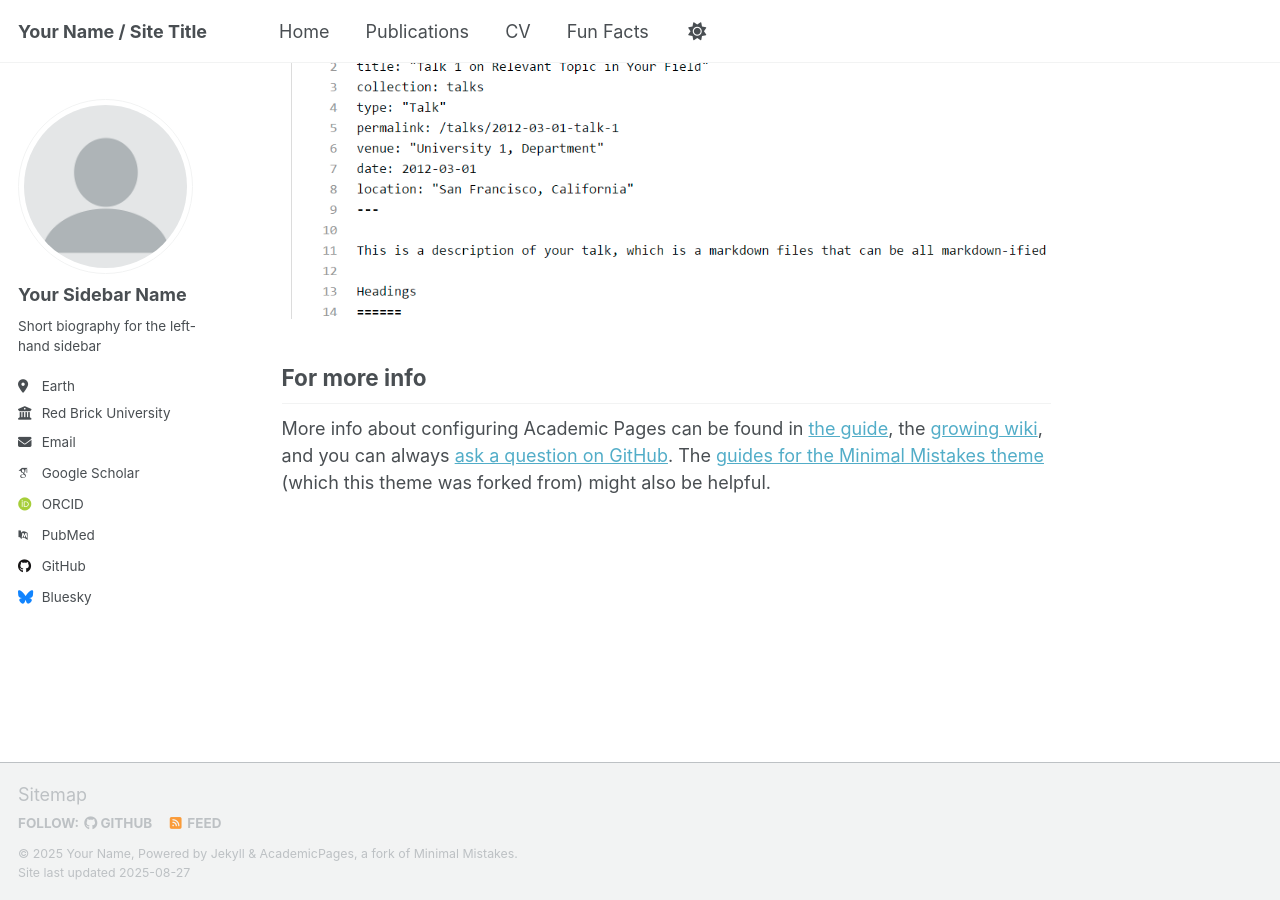
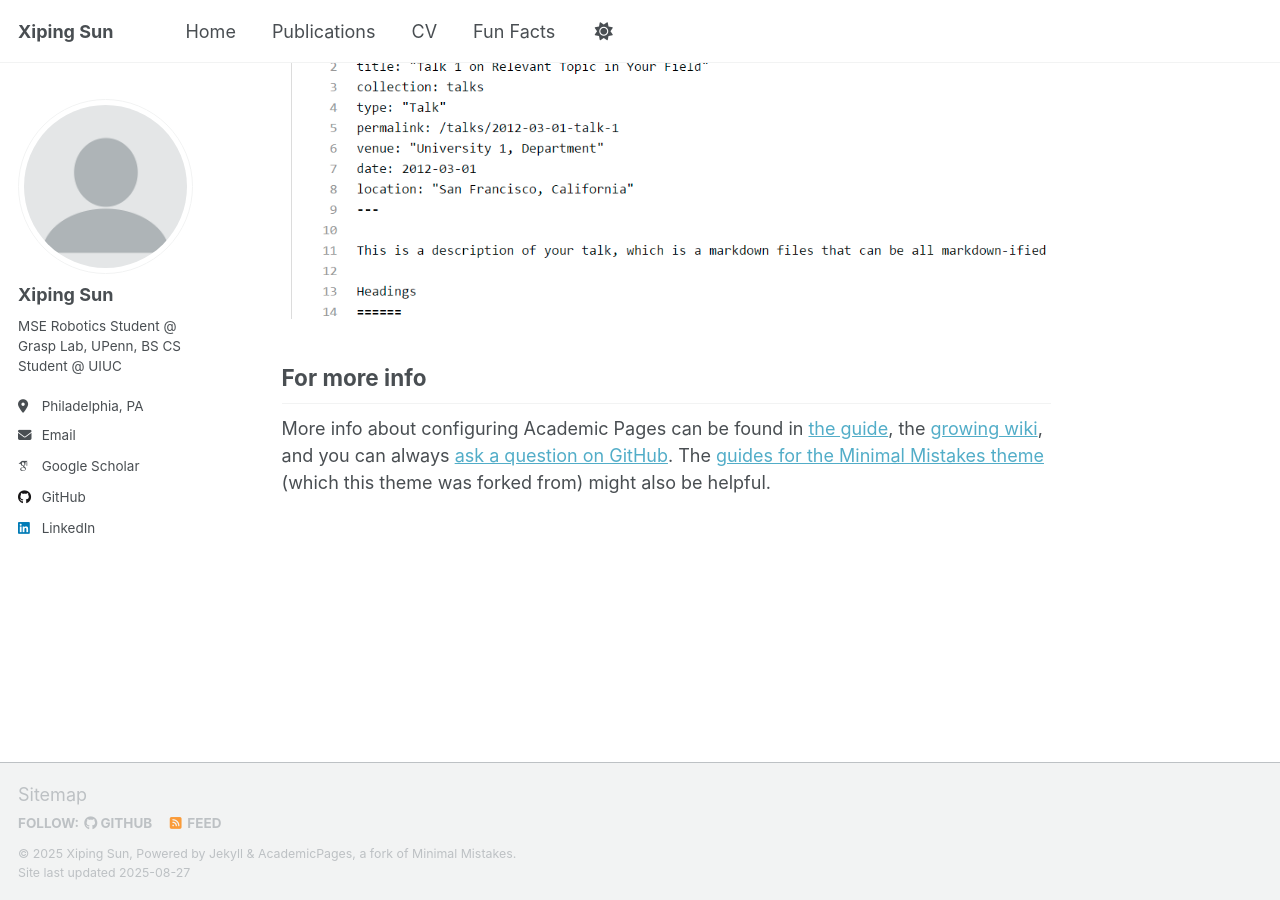
Before and after one commit to XipingSun/XipingSun.github.io, a Jekyll site: the page built from _pages/about.md, in a window 1280 px wide and 900 px high, scrolled down 2880 px. Built offline with Jekyll 4.4.1, drawn with Linux system fonts in a browser that asks for light colours; some web fonts are replaced; a script that is not in the unit is left out.

Commit message:
Personal information update

```diff
--- a/_config.yml
+++ b/_config.yml
@@ -9,13 +9,13 @@
 # Basic Site Settings
 locale                   : "en-US"
 site_theme               : "default" # Currently available options are "default", "air"
-title                    : "Your Name / Site Title"
+title                    : "Xiping Sun"
 title_separator          : "-"
-name                     : &name "Your Name"
+name                     : &name "Xiping Sun"
 description              : &description "personal description"
 url                      : https://XipingSun.github.io # the base hostname & protocol for your site e.g. "https://[your GitHub username].github.io" or if you already have some other page hosted on Github then use "https://[your GitHub username].github.io/[Your Repo Name]"
 baseurl                  : "" # the subpath of your site, e.g. "/blog"
-repository               : "academicpages/academicpages.github.io"
+repository               : "XipingSun/XipingSun.github.io"
 
 # Site Author - The following control what appear as part of the author content on the side bar.
 #               If a field is blank the icon and link will not appear, otherwise it will be shown.
@@ -23,23 +23,24 @@ repository               : "academicpages/academicpages.github.io"
 author:
   # Biographic information
   avatar           : "profile.png"
-  name             : "Your Sidebar Name"
+  name             : "Xiping Sun"
   pronouns         : # example: "she/her"
-  bio              : "Short biography for the left-hand sidebar"
-  location         : "Earth"
-  employer         : "Red Brick University"
+  bio              : "MSE Robotics Student @ Grasp Lab, UPenn,
+                     BS CS Student @ UIUC"
+  location         : "Philadelphia, PA"
+  # employer         : "Red Brick University"
   uri              : # URL
-  email            : "none@example.org"
+  email            : "sxp22@seas.upenn.edu"
 
   # Academic websites
   academia         : # URL
   arxiv            : # URL - Update with the correct link to your profile
-  googlescholar    : "https://scholar.google.com/citations?user=PS_CX0AAAAAJ"
+  googlescholar    : "https://scholar.google.com/citations?user=xuIoyJEAAAAJ&hl=en"
   inspire-hep      : # URL
   impactstory      : # URL
-  orcid            : "http://orcid.org/yourorcidurl"
+  # orcid            : "http://orcid.org/yourorcidurl"
   semantic         : # URL
-  pubmed           : "https://www.ncbi.nlm.nih.gov/pubmed/?term=john+snow"
+  # pubmed           : "https://www.ncbi.nlm.nih.gov/pubmed/?term=john+snow"
   researchgate     : # URL
   scopus           : # URL
 
@@ -47,13 +48,13 @@ author:
   bitbucket        : # Username - Update with your username on the site
   codepen          : # Username
   dribbble         : # Username
-  github           : "academicpages"
+  github           : "https://github.com/XipingSun"
   kaggle           : # Username
   stackoverflow    : # User number or user number and name (i.e., use "1" or "1/jeff-atwood")
 
   # Social media
   artstation       : # Username
-  bluesky          : "bsky.app" # Replace this with you Bluesky username
+  # bluesky          : "bsky.app" # Replace this with you Bluesky username
   facebook         : # Username
   flickr           : # Username
   foursquare       : # Username
@@ -62,7 +63,7 @@ author:
   keybase          : # Username
   instagram        : # Username
   lastfm           : # Username
-  linkedin         : # Username
+  linkedin         : "https://www.linkedin.com/in/xipingsun/"
   mastodon         : # URL
   medium           : # URL
   pinterest        : # Username
@@ -78,14 +79,10 @@ author:
   youtube          : # Username
   zhihu            : # Username
 
-# Publication Category - The following the list of publication categories and their headings
-publication_category:
-  books:
-    title: 'Books'
-  manuscripts:
-    title: 'Journal Articles'
-  conferences:
-    title: 'Conference Papers'
+# # Publication Category - The following the list of publication categories and their headings
+# publication_category:
+#   conferences:
+#     title: 'Conference Papers'
 
 # Site Settings
 teaser                   :  # filename of teaser fallback teaser image placed in /images/, .e.g. "500x300.png"
```
